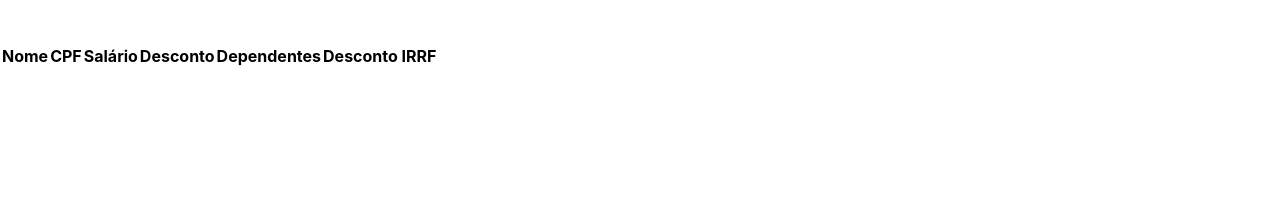
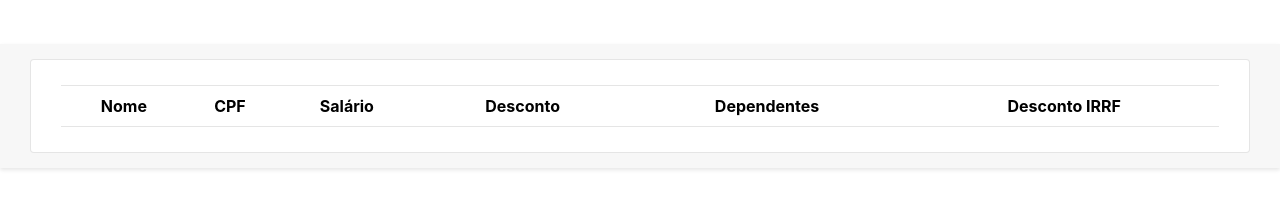
Before and after one commit to Diego-F-Affonso/Teste-Tecnico-Pratico-Seidor, a React (Create React App) app: page /funcionarios in a window 1280 px wide. Shown: the part 577-786 px from the top of the page. Built offline with nearby package versions, Linux system fonts and the light colour scheme.

Commit message:
Css EmployeesList

```diff
--- /dev/null
+++ b/src/components/employeeList/index.css
@@ -0,0 +1,44 @@
+.employees__container {
+  background: rgba(0, 0, 0, 0.03);
+  box-shadow: 0 2px 4px rgba(0, 0, 0, 0.1);
+  height: 100%;
+  padding: 15px 30px;
+  width: 100%;
+}
+
+.employees__content {
+  background: white;
+  border: 1px solid rgba(0, 0, 0, 0.1);
+  border-radius: 4px;
+  display: flex;
+  flex-direction: column;
+  padding: 15px 30px;
+}
+
+.employees__table {
+  border-collapse: collapse;
+  margin: 10px 0;
+}
+
+.employees__table th {
+  border-top: 1px solid rgba(0, 0, 0, 0.1);
+}
+
+.employees__table th, .employees__table td {
+  border-bottom: 1px solid rgba(0, 0, 0, 0.1);
+  padding: 10px 0;
+  text-align: center;
+}
+
+.employees__table button {
+  background: #165785;
+  border: 0;
+  border-radius: 4px;
+  color: white;
+  cursor: pointer;
+  font-size: 14px;
+  font-weight: 600;
+  height: 36px;
+  padding: 8px;
+  margin-left: 5px;
+}
--- a/src/components/employeeList/index.js
+++ b/src/components/employeeList/index.js
@@ -2,6 +2,7 @@ import React, { Component } from 'react';
 import { connect } from 'react-redux';
 import { Link } from 'react-router-dom';
 import { deleteAction, updateAction, separeteEmployeeEditAction } from '../../redux/actions'
+import './index.css'
 
 class EmployeeList extends Component {
   constructor(props){
@@ -12,12 +13,7 @@ class EmployeeList extends Component {
     this.updateStatus = this.updateStatus.bind(this);
     this.removeEmployee = this.removeEmployee.bind(this);
   }
-  // componentDidUpdate() {
-  //   this.altera()
-  // }
-  // altera() {
-  //   const { employees } = this.props
-  // }
+
   removeEmployee(name) {
     const { deleteAction: deleteEmployee } = this.props;
     deleteEmployee(name);
@@ -35,7 +31,9 @@ class EmployeeList extends Component {
   render() {
     const { employees } = this.props
     return(
-     <table>
+      <div className="employees__container">
+        <div className="employees__content">
+            <table className="employees__table">
               <thead>
                 <tr>
                   <th>Nome</th>
@@ -190,6 +188,8 @@ class EmployeeList extends Component {
                   }) }
               </tbody>
             </table>
+        </div>
+      </div>
     )
   }
 }
```
Lines whose indentation alone changed are shown as unchanged.
